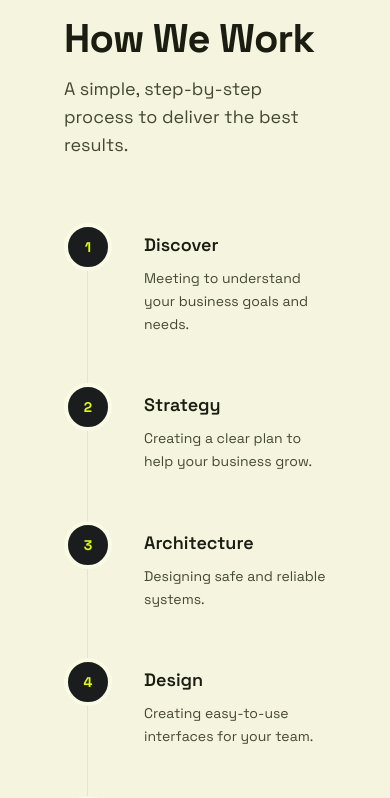
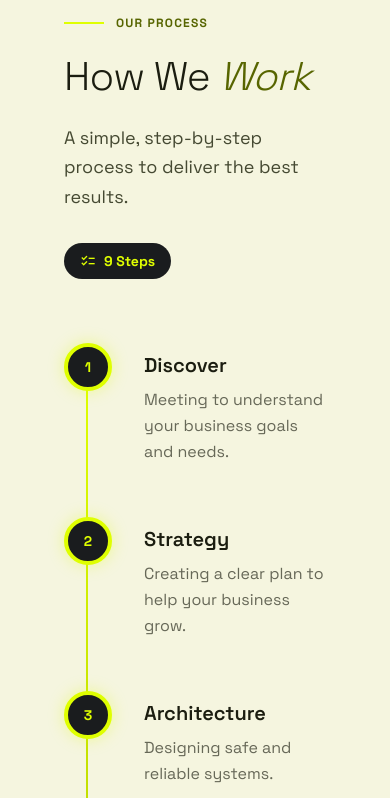
Before and after one commit to kishanganesh07/Demo, a React (Vite) app: page / in a window 390 px wide. Shown: the part 10160-10958 px from the top of the page. Built offline with nearby package versions, Linux system fonts and the light colour scheme.

Commit message:
feat: implement PageLayout components and initialize base page structures for About, Contact, and Home

```diff
--- a/src/components/PageLayout.jsx
+++ b/src/components/PageLayout.jsx
@@ -29,39 +29,134 @@ export function ScrollProgressLine() {
 }
 
 /**
- * VerticalStepTimeline — numbered steps displayed vertically with connecting line.
- * Used inside any page section to show a process/lifecycle.
+ * VerticalStepTimeline — two-column layout: big sticky title on the left, animated steps on the right.
+ * The vertical line progressively draws as the user scrolls through the steps.
  */
 export function VerticalStepTimeline({ steps, title, subtitle }) {
+  const containerRef = useRef(null)
+  const lineRef = useRef(null)
+
+  useEffect(() => {
+    const container = containerRef.current
+    const line = lineRef.current
+    if (!container || !line) return
+
+    const updateLine = () => {
+      const rect = container.getBoundingClientRect()
+      const windowH = window.innerHeight
+      const scrolled = Math.max(0, Math.min(1, (windowH - rect.top) / (rect.height + windowH * 0.3)))
+      line.style.height = `${scrolled * 100}%`
+    }
+
+    window.addEventListener('scroll', updateLine, { passive: true })
+    updateLine()
+    return () => window.removeEventListener('scroll', updateLine)
+  }, [])
+
   return (
     <section className="py-section-gap px-margin-desktop max-w-container-max mx-auto">
-      {(title || subtitle) && (
-        <div className="mb-16">
-          {title && <h2 className="font-headline-lg text-headline-lg mb-3">{title}</h2>}
-          {subtitle && <p className="text-on-surface-variant text-lg max-w-2xl">{subtitle}</p>}
+      <div className="flex flex-col lg:flex-row gap-16 lg:gap-24">
+
+        {/* ── LEFT: Big sticky title ── */}
+        <div className="lg:w-5/12 xl:w-2/5">
+          <div className="lg:sticky lg:top-32">
+            {/* Eyebrow accent */}
+            <div className="flex items-center gap-3 mb-6">
+              <span className="w-10 h-[2px]" style={{ background: '#dfff00' }} />
+              <span className="text-xs font-bold uppercase tracking-widest text-primary">Our Process</span>
+            </div>
+
+            {/* Large title */}
+            {title && (
+              <h2
+                style={{
+                  fontSize: 'clamp(40px, 5vw, 72px)',
+                  fontWeight: 300,
+                  lineHeight: 1.1,
+                  letterSpacing: '-0.02em',
+                  fontFamily: 'Space Grotesk',
+                }}
+                className="mb-6 text-on-background"
+              >
+                {title.split(' ').map((word, i, arr) =>
+                  i === arr.length - 1
+                    ? <span key={i} className="italic text-primary"> {word}</span>
+                    : <span key={i}>{i > 0 ? ' ' : ''}{word}</span>
+                )}
+              </h2>
+            )}
+
+            {subtitle && (
+              <p className="text-on-surface-variant text-lg leading-relaxed mb-8 max-w-sm">
+                {subtitle}
+              </p>
+            )}
+
+            {/* Step count badge */}
+            <div
+              className="inline-flex items-center gap-2 px-4 py-2 rounded-full text-sm font-bold"
+              style={{ background: '#1A1C1E', color: '#dfff00' }}
+            >
+              <span className="material-symbols-outlined text-base">checklist</span>
+              {steps.length} Steps
+            </div>
+          </div>
         </div>
-      )}
-      <div className="relative">
-        {/* Vertical connecting line */}
-        <div className="absolute left-6 top-8 bottom-8 w-px bg-secondary-fixed" style={{ left: '23px' }} />
-        <div className="space-y-0">
-          {steps.map((step, i) => (
-            <StepItem key={i} index={i} step={step} isLast={i === steps.length - 1} />
-          ))}
+
+        {/* ── RIGHT: Animated steps ── */}
+        <div className="lg:w-7/12 xl:w-3/5">
+          <div className="relative" ref={containerRef}>
+            {/* Track line (background) */}
+            <div
+              className="absolute top-6 bottom-6 w-px bg-secondary-fixed"
+              style={{ left: '23px' }}
+            />
+            {/* Animated fill line */}
+            <div
+              className="absolute top-6 w-[2px] overflow-hidden"
+              style={{ left: '22px', bottom: '24px' }}
+            >
+              <div
+                ref={lineRef}
+                className="w-full"
+                style={{
+                  height: '0%',
+                  background: 'linear-gradient(to bottom, #dfff00, #a0b800)',
+                  boxShadow: '0 0 8px rgba(223,255,0,0.6)',
+                  transition: 'height 0.08s linear',
+                }}
+              />
+            </div>
+
+            <div className="space-y-0">
+              {steps.map((step, i) => (
+                <StepItem key={i} index={i} step={step} isLast={i === steps.length - 1} total={steps.length} />
+              ))}
+            </div>
+          </div>
         </div>
+
       </div>
     </section>
   )
 }
 
-function StepItem({ index, step, isLast }) {
+function StepItem({ index, step, isLast, total }) {
   const ref = useRef(null)
+  const bubbleRef = useRef(null)
   const [visible, setVisible] = useState(false)
+  const [bubbleActive, setBubbleActive] = useState(false)
 
   useEffect(() => {
     const obs = new IntersectionObserver(
-      ([entry]) => { if (entry.isIntersecting) setVisible(true) },
-      { threshold: 0.3 }
+      ([entry]) => {
+        if (entry.isIntersecting) {
+          setVisible(true)
+          // Slight delay before bubble pops in
+          setTimeout(() => setBubbleActive(true), index * 80 + 100)
+        }
+      },
+      { threshold: 0.25 }
     )
     if (ref.current) obs.observe(ref.current)
     return () => obs.disconnect()
@@ -71,25 +166,50 @@ function StepItem({ index, step, isLast }) {
     <div
       ref={ref}
       className="flex gap-8 items-start"
-      style={{
-        paddingBottom: isLast ? 0 : '48px',
-        opacity: visible ? 1 : 0,
-        transform: visible ? 'translateY(0)' : 'translateY(28px)',
-        transition: `opacity 0.6s ease ${index * 0.1}s, transform 0.6s ease ${index * 0.1}s`,
-      }}
+      style={{ paddingBottom: isLast ? 0 : '52px' }}
     >
-      {/* Number bubble */}
+      {/* Number bubble — pops in with scale animation */}
       <div
+        ref={bubbleRef}
         className="relative z-10 w-12 h-12 rounded-full flex items-center justify-center font-bold text-sm flex-shrink-0 border-4"
-        style={{ background: '#1A1C1E', color: '#dfff00', borderColor: '#fafbe5' }}
+        style={{
+          background: bubbleActive ? '#1A1C1E' : '#e8ead5',
+          color: bubbleActive ? '#dfff00' : 'transparent',
+          borderColor: bubbleActive ? '#dfff00' : '#c6c9ab',
+          transform: bubbleActive ? 'scale(1)' : 'scale(0.5)',
+          opacity: bubbleActive ? 1 : 0,
+          transition: `transform 0.45s cubic-bezier(0.34, 1.56, 0.64, 1) ${index * 0.08}s,
+                       opacity 0.3s ease ${index * 0.08}s,
+                       background 0.3s ease ${index * 0.08}s,
+                       color 0.3s ease ${index * 0.08}s,
+                       border-color 0.3s ease ${index * 0.08}s`,
+          boxShadow: bubbleActive ? '0 0 16px rgba(223,255,0,0.35)' : 'none',
+        }}
       >
         {index + 1}
       </div>
-      {/* Content */}
-      <div className="pt-2 flex-1">
-        <h4 className="font-semibold text-lg mb-2">{typeof step === 'string' ? step : step.title}</h4>
+
+      {/* Content — slides in from left */}
+      <div
+        className="pt-2 flex-1"
+        style={{
+          opacity: visible ? 1 : 0,
+          transform: visible ? 'translateX(0)' : 'translateX(-20px)',
+          transition: `opacity 0.55s ease ${index * 0.09 + 0.15}s, transform 0.55s ease ${index * 0.09 + 0.15}s`,
+        }}
+      >
+        <h4 className="font-semibold text-xl mb-2">{typeof step === 'string' ? step : step.title}</h4>
         {typeof step !== 'string' && step.desc && (
-          <p className="text-on-surface-variant text-sm leading-relaxed">{step.desc}</p>
+          <p
+            className="text-base leading-relaxed"
+            style={{
+              color: 'inherit',
+              opacity: visible ? 0.65 : 0,
+              transition: `opacity 0.55s ease ${index * 0.09 + 0.25}s`,
+            }}
+          >
+            {step.desc}
+          </p>
         )}
       </div>
     </div>
--- a/src/pages/About.jsx
+++ b/src/pages/About.jsx
@@ -38,18 +38,20 @@ export default function About() {
               backgroundSize: '40px 40px',
             }}
           />
-          <div className="max-w-container-max mx-auto px-margin-desktop w-full relative z-10">
+          <div className="max-w-container-max mx-auto px-margin-desktop w-full relative z-10 grid grid-cols-1 lg:grid-cols-2 gap-12 items-center">
+
+            {/* Left — text */}
             <FadeIn direction="up">
-              <div className="max-w-4xl">
+              <div className="max-w-xl">
                 <div className="flex items-center gap-4 mb-8">
                   <span className="w-12 h-[2px] bg-primary"></span>
                   <span className="text-xs font-bold uppercase tracking-widest text-primary">Est. MMXXIV</span>
                 </div>
-                <h1 className="mb-12 leading-[1.1] tracking-tight flex flex-col gap-2" style={{ fontSize: 'clamp(48px, 8vw, 96px)', fontWeight: 300, fontFamily: 'Space Grotesk' }}>
+                <h1 className="mb-12 leading-[1.1] tracking-tight flex flex-col gap-2" style={{ fontSize: 'clamp(48px, 6vw, 80px)', fontWeight: 300, fontFamily: 'Space Grotesk' }}>
                   <RevealText text="Pioneering the Future of" />
                   <span className="text-primary italic inline-block overflow-hidden"><RevealText text="IT Services" delay={0.2} /></span>
                 </h1>
-                <p className="text-xl max-w-2xl text-on-surface-variant mb-12 leading-relaxed">
+                <p className="text-xl text-on-surface-variant mb-12 leading-relaxed">
                   We transform enterprise complexity into competitive advantage through world-class infrastructure, strategic consulting, and a relentless focus on long-term value.
                 </p>
                 <div className="flex gap-4">
@@ -59,8 +61,29 @@ export default function About() {
                 </div>
               </div>
             </FadeIn>
+
+            {/* Right — image */}
+            <FadeIn direction="left" className="hidden lg:block">
+              <div className="relative">
+                <div className="absolute -top-10 -right-10 w-56 h-56 rounded-full pointer-events-none" style={{ background: 'rgba(223,255,0,0.14)', filter: 'blur(60px)' }} />
+                <div className="absolute -bottom-6 -left-6 w-40 h-40 rounded-full pointer-events-none" style={{ background: 'rgba(87,101,0,0.1)', filter: 'blur(40px)' }} />
+                <img
+                  src="https://www.impactplus.com/hubfs/blog-image-uploads/best-about-us-pages.jpg"
+                  alt="About Us"
+                  className="w-full h-auto rounded-2xl object-cover drop-shadow-2xl relative z-10"
+                  style={{ maxHeight: '480px', objectFit: 'cover' }}
+                />
+                {/* Small floating badge */}
+                <div className="absolute bottom-6 left-6 z-20 bg-surface/95 backdrop-blur px-5 py-3 rounded-xl border border-secondary-fixed shadow-lg">
+                  <div className="text-xs font-bold uppercase tracking-widest text-primary mb-1">Est. 2024</div>
+                  <div className="text-sm font-semibold" style={{ fontFamily: 'Space Grotesk' }}>Matrix IT Solutions</div>
+                </div>
+              </div>
+            </FadeIn>
+
           </div>
         </section>
+
 
         {/* ── MARQUEE TICKER ─────────────────── */}
         <div className="w-full bg-on-background py-6 overflow-hidden whitespace-nowrap border-y border-outline">
--- a/src/pages/Contact.jsx
+++ b/src/pages/Contact.jsx
@@ -120,13 +120,14 @@ export default function Contact() {
               backgroundSize: '40px 40px',
             }}
           />
-          <div className="max-w-container-max mx-auto relative z-10">
+          <div className="max-w-container-max mx-auto relative z-10 grid grid-cols-1 lg:grid-cols-2 gap-12 items-center">
+            {/* Left — text */}
             <FadeIn direction="up">
               <div className="font-mono text-xs uppercase tracking-[0.3em] text-primary mb-6">
                 Get In Touch
               </div>
               <h1
-                className="uppercase mb-10 max-w-4xl flex flex-col gap-2"
+                className="uppercase mb-10 flex flex-col gap-2"
                 style={{ fontSize: 'clamp(40px, 7vw, 80px)', lineHeight: 1.05, fontWeight: 300, letterSpacing: '-0.02em', fontFamily: 'Space Grotesk' }}
               >
                 <RevealText text="Let's Build" />
@@ -136,6 +137,19 @@ export default function Contact() {
               <p className="text-lg text-on-surface-variant leading-relaxed max-w-xl">
                 Ready to improve your business? Contact our team today to see how our technology solutions can help you grow.
               </p>
+            </FadeIn>
+
+            {/* Right — image */}
+            <FadeIn direction="left" className="hidden lg:block">
+              <div className="relative">
+                <div className="absolute -top-8 -right-8 w-48 h-48 rounded-full pointer-events-none" style={{ background: 'rgba(223,255,0,0.12)', filter: 'blur(50px)' }} />
+                <img
+                  src="https://i.pinimg.com/736x/ee/c6/07/eec607001a0c2f778ddf14ab5bb8555f.jpg"
+                  alt="Contact Us"
+                  className="w-full h-auto rounded-2xl object-cover drop-shadow-2xl"
+                  style={{ maxHeight: '420px', objectFit: 'cover' }}
+                />
+              </div>
             </FadeIn>
           </div>
         </section>
--- a/src/pages/Home.jsx
+++ b/src/pages/Home.jsx
@@ -121,9 +121,10 @@ export default function Home() {
               <div className="absolute -top-12 -right-12 w-64 h-64 rounded-full pointer-events-none" style={{ background: 'rgba(223,255,0,0.18)', filter: 'blur(60px)' }} />
               <div className="absolute -bottom-12 -left-12 w-48 h-48 rounded-full pointer-events-none" style={{ background: 'rgba(87,101,0,0.1)', filter: 'blur(40px)' }} />
               <img
-                src="https://lh3.googleusercontent.com/aida-public/AB6AXuDe0xU6Ki6QHst3EcqubwQPvWfFc_E6Fy8ww74bkwkoyyO94ofx1lMBd5wETqPrhe4bdkkyNQhNBMluiOcZvNg8zs5L7lMg16NWxwg_d1uaYdwg8xUYeqNd_PZgmuwoEv-9_j_uwiqRKqtXhiiLV3ToeejyrpxvSwZ5vXvRTfHnwDCPUG2sqYKnWIUesv-1DfDLOep3a2Yvy1Gdm51S1ABtBC8MVO8jaCPfJZx1rnysYBCQL09o7-OY"
-                alt="Dashboard Mockup"
-                className="relative z-10 w-full h-auto drop-shadow-2xl"
+                src="https://i.pinimg.com/736x/6d/d8/bd/6dd8bd1e5b85b3f77415f9cca5da9b06.jpg"
+                alt="Network Technology Visualization"
+                className="relative z-10 w-full drop-shadow-2xl rounded-2xl object-cover"
+                style={{ maxHeight: '380px', objectFit: 'cover' }}
               />
             </FadeIn>
           </div>
```
